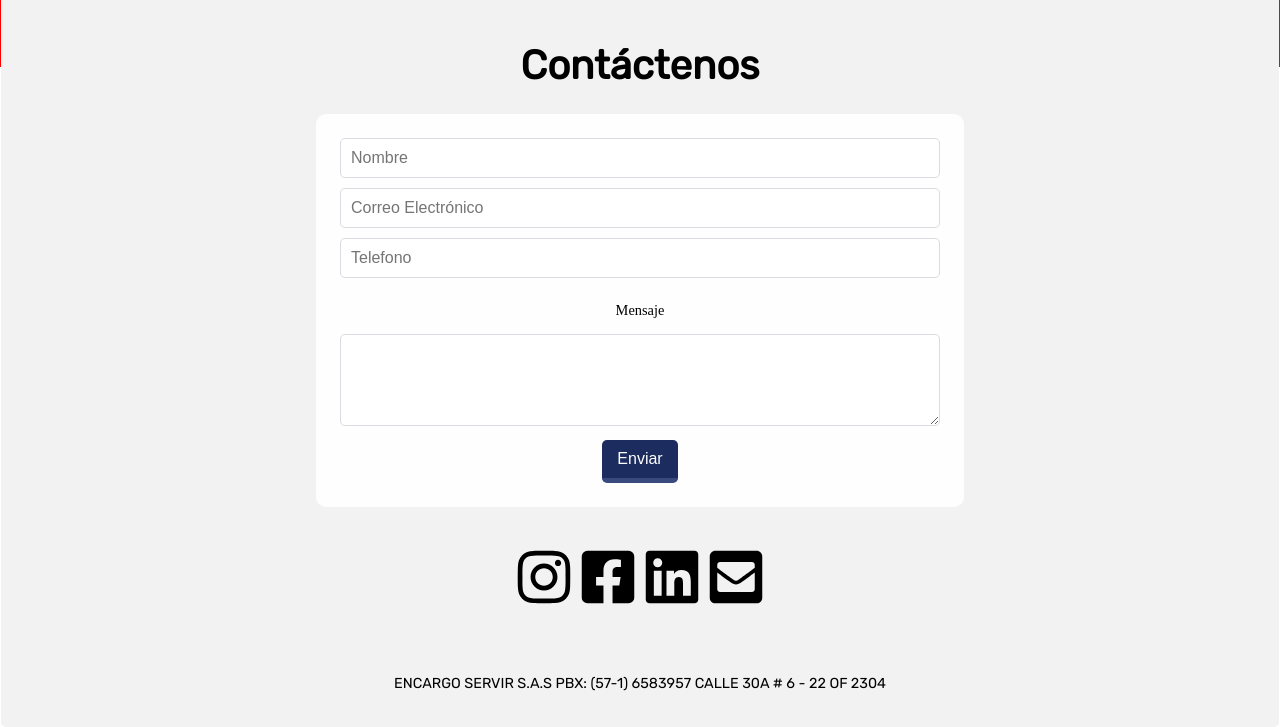
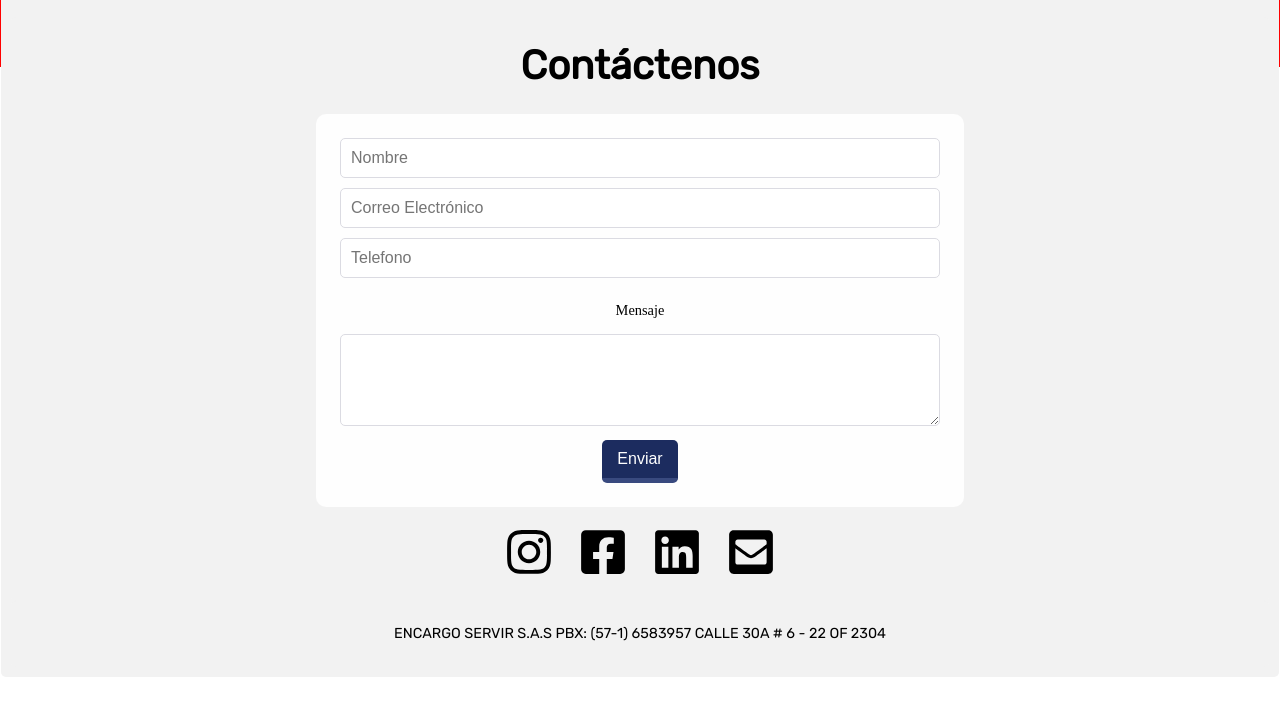
Before and after one commit to juancaraballo28/My-first-landing-page, a plain HTML site: page index.html in a window 1280 px wide. Shown: the part 735-1462 px from the top of the page. After the commit the page ends 1412 px from the top, so only its background shows below. Drawn offline with Linux system fonts and the light colour scheme.

Commit message:
Cambio de nombre a logos y correccion de los mismos

```diff
--- a/index.html
+++ b/index.html
@@ -200,6 +200,25 @@
       .post-list{
           margin: 20px;
       }
+      .link{
+        display: inline-block;
+         width: 50px;
+        height: 50px;
+        margin: 0 10px;
+        background-size: 50px 50px;
+      }
+      .instagram{
+          background-image:url(./img/instagram.svg) ;
+      }
+      .facebook{
+          background-image: url(./img/facebook.svg);
+      }
+      .linkedin{
+          background-image: url(./img/linkedin.svg);
+      }
+      .mail{
+          background-image: url(./img/mail.svg);
+      }
     @media screen and (max-width: 769px){
 
         .form{
@@ -306,11 +325,16 @@
        <div class="item contactenos">
         <h2 class="contact-title">Contáctenos</h2>
             <div class="logos">
+                <a href="https://google.com" class="link instagram"></a>
+                <a href="" class="link facebook"></a>
+                <a href="" class="link linkedin"></a>
+                <a href="mailto:comercial@encargoservir.com" class="link mail"></a>
 
-                <img src="img/instagram-brands.svg" alt="logo-instagram" >
+               <!--  <img src="img/instagram-brands.svg" alt="logo-instagram" >
                 <img src="img/facebook-square-brands.svg" alt="logo-facebook">
                 <img src="img/linkedin-brands.svg" alt="logo-linkedin" >
                 <img src="img/envelope-square-solid.svg" alt="logo-mail" >
+            -->
             </div>
 
             <form action="" class="form">
```
Also changed, not shown: img/facebook.svg (renamed from img/facebook-square-brands.svg), img/instagram.svg (renamed from img/instagram-brands.svg), img/linkedin.svg (renamed from img/linkedin-brands.svg), img/mail.svg (renamed from img/envelope-square-solid.svg).
